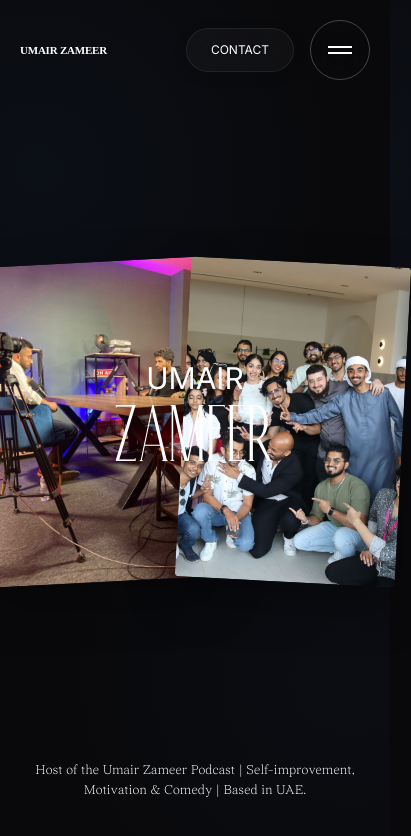
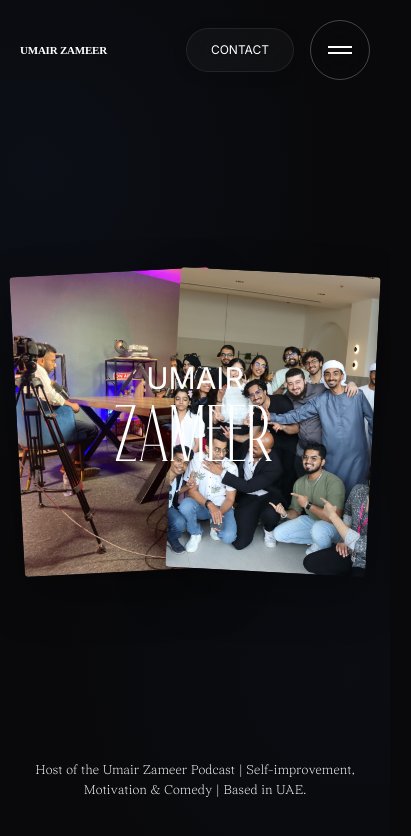
Before and after one commit to Aasirwahab/umeir-zammer, a React (Vite) app: page / in a window 390 px wide. Shown: the top 836 px of the page, 411 px wide, since content can reach past the window. Built offline with nearby package versions, Linux system fonts and the light colour scheme.

Commit message:
feat: Add initial global, home page, and menu styling.

```diff
--- a/src/components/menu/menu.css
+++ b/src/components/menu/menu.css
@@ -1,6 +1,6 @@
 .menu-container {
   position: fixed;
-  width: 100vw;
+  width: 100%;
   height: 100vh;
   top: 0;
   left: 0;
--- a/src/index.css
+++ b/src/index.css
@@ -18,6 +18,7 @@
 html,
 body {
   width: 100%;
+  max-width: 100%;
   height: 100%;
   background-color: var(--color-bg);
   background-image:
@@ -26,6 +27,7 @@ body {
   font-family: "Wremena", -apple-system, BlinkMacSystemFont, "Segoe UI", Roboto, sans-serif;
   color: var(--color-text-primary);
   overflow-x: hidden;
+  position: relative;
   -webkit-font-smoothing: antialiased;
 }
 
--- a/src/pages/home/home.css
+++ b/src/pages/home/home.css
@@ -1,5 +1,5 @@
 .hero-section {
-  width: 100vw;
+  width: 100%;
   height: 100vh;
   overflow: hidden;
 }
@@ -90,17 +90,17 @@
   }
 
   .hero-img {
-    width: 220px;
-    height: 320px;
+    width: 200px;
+    height: 300px;
   }
 
   .hero-img-left {
-    left: 25%;
+    left: 30%;
     transform: translate(-50%, -50%) rotate(-3deg);
   }
 
   .hero-img-right {
-    left: 75%;
+    left: 70%;
     transform: translate(-50%, -50%) rotate(3deg);
   }
 
```
